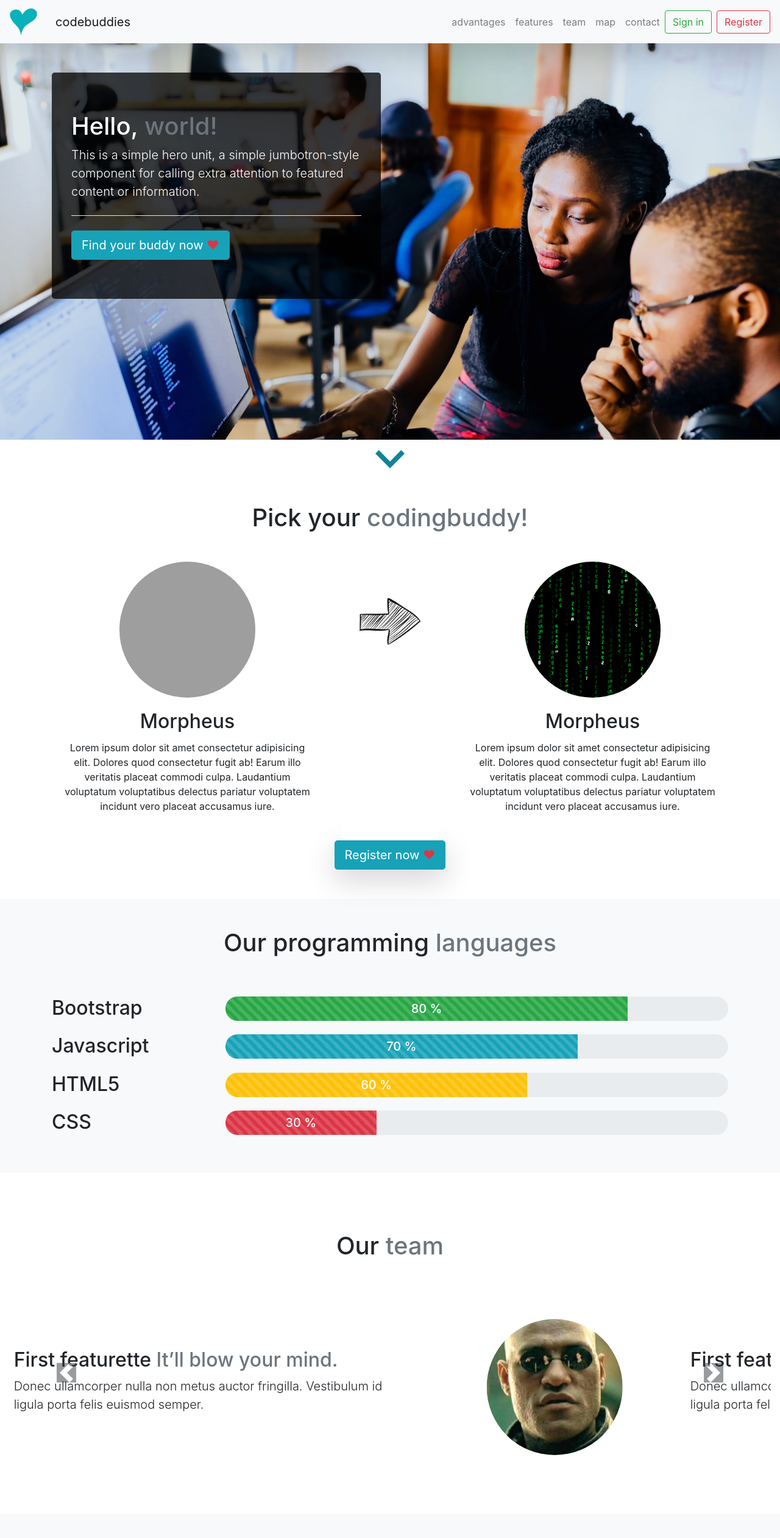
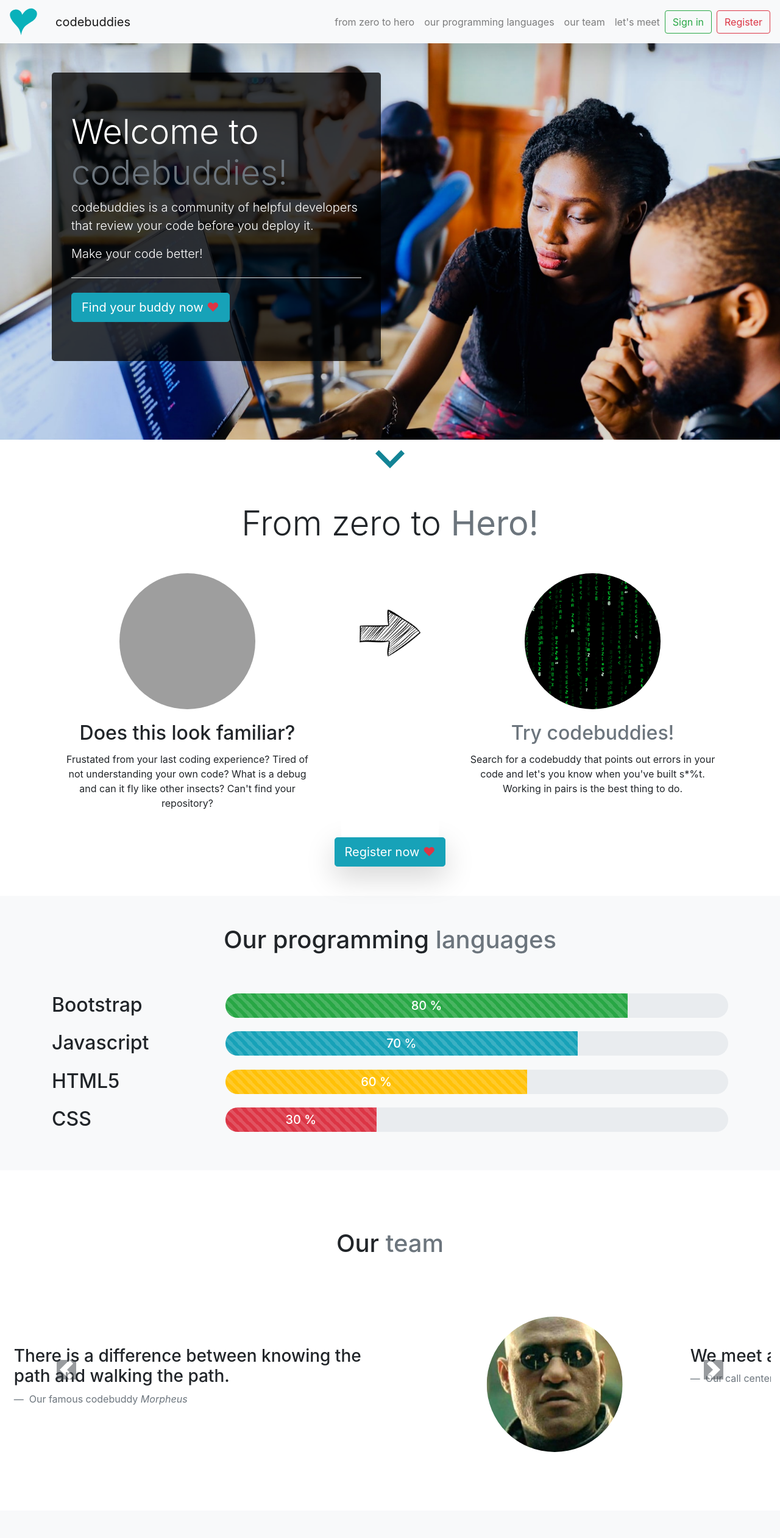
Before and after one commit to hauptdigital/week-1-exercise, a website: page index.html in a window 1280 px wide. Shown: the top 2522 px of the page at 61% size. Drawn offline with nearby package versions, Linux system fonts and the light colour scheme; grey boxes are pictures that could not be loaded.

Commit message:
Add copy text

```diff
--- a/index.html
+++ b/index.html
@@ -136,18 +136,17 @@
         </a>
         <div class="navbar-collapse collapse">
           <ul class="navbar-nav ml-auto">
-            <li class="nav-item">
-              <a href="#advantages" class="nav-link">advantages</a>
+            <li class="nav-item border-info-right">
+              <a href="#advantages" class="nav-link">from zero to hero</a>
+            </li>
+            <li class="nav-item border-info-right">
+              <a href="#features" class="nav-link">our programming languages</a>
+            </li>
+            <li class="nav-item border-info-right">
+              <a href="#team" class="nav-link">our team</a>
             </li>
             <li class="nav-item">
-              <a href="#features" class="nav-link">features</a>
-            </li>
-            <li class="nav-item">
-              <a href="#team" class="nav-link">team</a>
-            </li>
-            <li class="nav-item"><a href="#map" class="nav-link">map</a></li>
-            <li class="nav-item">
-              <a href="#contact" class="nav-link">contact</a>
+              <a href="#map" class="nav-link">let's meet</a>
             </li>
           </ul>
           <form class="form-inline mt-2 mt-md-0">
@@ -179,16 +178,23 @@
           <div class="row">
             <div class="col-lg-6">
               <div class="jumbotron text-white bgdarktransparent">
-                <h1 class="h1">
-                  Hello, <span class="text-muted">world!</span>
+                <h1 class="display-4">
+                  Welcome to <span class="text-muted">codebuddies!</span>
                 </h1>
                 <p class="lead">
-                  This is a simple hero unit, a simple jumbotron-style component
-                  for calling extra attention to featured content or
-                  information.
+                  codebuddies is a community of helpful developers that review
+                  your code before you deploy it.
+                </p>
+                <p class="lead">
+                  Make your code better!
                 </p>
                 <hr class="my-4 bg-white" />
-                <a class="btn btn-info btn-lg" href="#" role="button"
+                <a
+                  class="btn btn-info btn-lg"
+                  data-toggle="modal"
+                  data-target="#register"
+                  href="#"
+                  role="button"
                   >Find your buddy now <span class="text-danger">♥</span></a
                 >
               </div>
@@ -216,8 +222,8 @@
       <section id="advantages">
         <div class="container">
           <div class="container text-center mt-5 mb-5">
-            <h2 class="h1">
-              Pick your <span class="text-muted">codingbuddy!</span>
+            <h2 class="display-4">
+              From zero to <span class="text-muted"><b>Hero!</b></span>
             </h2>
           </div>
           <div class="row">
@@ -229,13 +235,11 @@
                   class="card-image-top rounded-circle w-50 m-auto img-advantages"
                 />
                 <div class="card-body">
-                  <h2 class="card-title">Morpheus</h2>
+                  <h2 class="card-title">Does this look familiar?</h2>
                   <p class="card-text">
-                    Lorem ipsum dolor sit amet consectetur adipisicing elit.
-                    Dolores quod consectetur fugit ab! Earum illo veritatis
-                    placeat commodi culpa. Laudantium voluptatum voluptatibus
-                    delectus pariatur voluptatem incidunt vero placeat accusamus
-                    iure.
+                    Frustated from your last coding experience? Tired of not
+                    understanding your own code? What is a debug and can it fly
+                    like other insects? Can't find your repository?
                   </p>
                 </div>
               </div>
@@ -260,13 +264,11 @@
                   class="card-image-top rounded-circle w-50 m-auto img-advantages"
                 />
                 <div class="card-body">
-                  <h2 class="card-title">Morpheus</h2>
+                  <h2 class="card-title text-muted">Try codebuddies!</h2>
                   <p class="card-text">
-                    Lorem ipsum dolor sit amet consectetur adipisicing elit.
-                    Dolores quod consectetur fugit ab! Earum illo veritatis
-                    placeat commodi culpa. Laudantium voluptatum voluptatibus
-                    delectus pariatur voluptatem incidunt vero placeat accusamus
-                    iure.
+                    Search for a codebuddy that points out errors in your code
+                    and let's you know when you've built s*%t. Working in pairs
+                    is the best thing to do.
                   </p>
                 </div>
               </div>
@@ -274,7 +276,11 @@
           </div>
           <div class="container">
             <div class="text-center">
-              <a href="#" class="btn btn-info btn-lg shadow-lg"
+              <a
+                href="#"
+                class="btn btn-info btn-lg shadow-lg"
+                data-toggle="modal"
+                data-target="#register"
                 >Register now <span class="text-danger">♥</span></a
               >
             </div>
@@ -384,14 +390,16 @@
                   <div class="row pt-5">
                     <div class="col-md-7 pt-5">
                       <div>
-                        <h2>
-                          First featurette
-                          <span class="text-muted">It’ll blow your mind.</span>
-                        </h2>
-                        <p class="lead">
-                          Donec ullamcorper nulla non metus auctor fringilla.
-                          Vestibulum id ligula porta felis euismod semper.
-                        </p>
+                        <blockquote class="blockquote">
+                          <p class="h3">
+                            There is a difference between knowing the path and
+                            walking the path.
+                          </p>
+                          <footer class="blockquote-footer">
+                            Our famous codebuddy
+                            <cite title="Source Title">Morpheus</cite>
+                          </footer>
+                        </blockquote>
                       </div>
                     </div>
                     <div class="col-md-5">
@@ -409,14 +417,15 @@
                   <div class="row pt-5">
                     <div class="col-md-7 pt-5">
                       <div>
-                        <h2>
-                          First featurette
-                          <span class="text-muted">It’ll blow your mind.</span>
-                        </h2>
-                        <p class="lead">
-                          Donec ullamcorper nulla non metus auctor fringilla.
-                          Vestibulum id ligula porta felis euismod semper.
-                        </p>
+                        <blockquote class="blockquote">
+                          <p class="h3">
+                            We meet again Mr. Anderson
+                          </p>
+                          <footer class="blockquote-footer">
+                            Our call center agent
+                            <cite title="Source Title">Agent Smith</cite>
+                          </footer>
+                        </blockquote>
                       </div>
                     </div>
                     <div class="col-md-5">
@@ -434,14 +443,16 @@
                   <div class="row pt-5">
                     <div class="col-md-7 pt-5">
                       <div>
-                        <h2>
-                          First featurette
-                          <span class="text-muted">It’ll blow your mind.</span>
-                        </h2>
-                        <p class="lead">
-                          Donec ullamcorper nulla non metus auctor fringilla.
-                          Vestibulum id ligula porta felis euismod semper.
-                        </p>
+                        <blockquote class="blockquote">
+                          <p class="h3">
+                            You have to change your life if you’re not happy,
+                            and wake up if things aren’t going the way you want.
+                          </p>
+                          <footer class="blockquote-footer">
+                            Our certified hacktivist
+                            <cite title="Source Title">Mr. Anderson</cite>
+                          </footer>
+                        </blockquote>
                       </div>
                     </div>
                     <div class="col-md-5">
@@ -459,14 +470,17 @@
                   <div class="row pt-5">
                     <div class="col-md-7 pt-5">
                       <div>
-                        <h2>
-                          First featurette
-                          <span class="text-muted">It’ll blow your mind.</span>
-                        </h2>
-                        <p class="lead">
-                          Donec ullamcorper nulla non metus auctor fringilla.
-                          Vestibulum id ligula porta felis euismod semper.
-                        </p>
+                        <blockquote class="blockquote">
+                          <p class="h3">
+                            I know why you're here, Neo. I know what you've been
+                            doing...
+                          </p>
+                          <footer class="blockquote-footer">
+                            Our fictional character
+                            <cite title="Source Title">Trinity</cite> from the
+                            matrix franchise
+                          </footer>
+                        </blockquote>
                       </div>
                     </div>
                     <div class="col-md-5">
@@ -484,39 +498,16 @@
                   <div class="row pt-5">
                     <div class="col-md-7 pt-5">
                       <div>
-                        <h2>
-                          First featurette
-                          <span class="text-muted">It’ll blow your mind.</span>
-                        </h2>
-                        <p class="lead">
-                          Donec ullamcorper nulla non metus auctor fringilla.
-                          Vestibulum id ligula porta felis euismod semper.
-                        </p>
-                      </div>
-                    </div>
-                    <div class="col-md-5">
-                      <div class="text-center">
-                        <img
-                          src="img/buddy5.jpg"
-                          class="rounded-circle w-50"
-                          alt=""
-                        />
-                      </div>
-                    </div>
-                  </div>
-                </div>
-                <div class="carousel-item">
-                  <div class="row pt-5">
-                    <div class="col-md-7 pt-5">
-                      <div>
-                        <h2>
-                          First featurette
-                          <span class="text-muted">It’ll blow your mind.</span>
-                        </h2>
-                        <p class="lead">
-                          Donec ullamcorper nulla non metus auctor fringilla.
-                          Vestibulum id ligula porta felis euismod semper.
-                        </p>
+                        <blockquote class="blockquote">
+                          <p class="h3">
+                            I'd ask you to sit down, but, you're not going to
+                            anyway. And don't worry about the vase.
+                          </p>
+                          <footer class="blockquote-footer">
+                            Our famous know-it-all
+                            <cite title="Source Title">Oracle</cite>
+                          </footer>
+                        </blockquote>
                       </div>
                     </div>
                     <div class="col-md-5">
@@ -583,7 +574,7 @@
                 </div>
               </div>
               <div class="col">
-                <div class="bd-example">
+                <div>
                   <address>
                     <strong class="h5">codebuddies fantasy GmbH</strong><br />
                     <span class="text-info"
```
